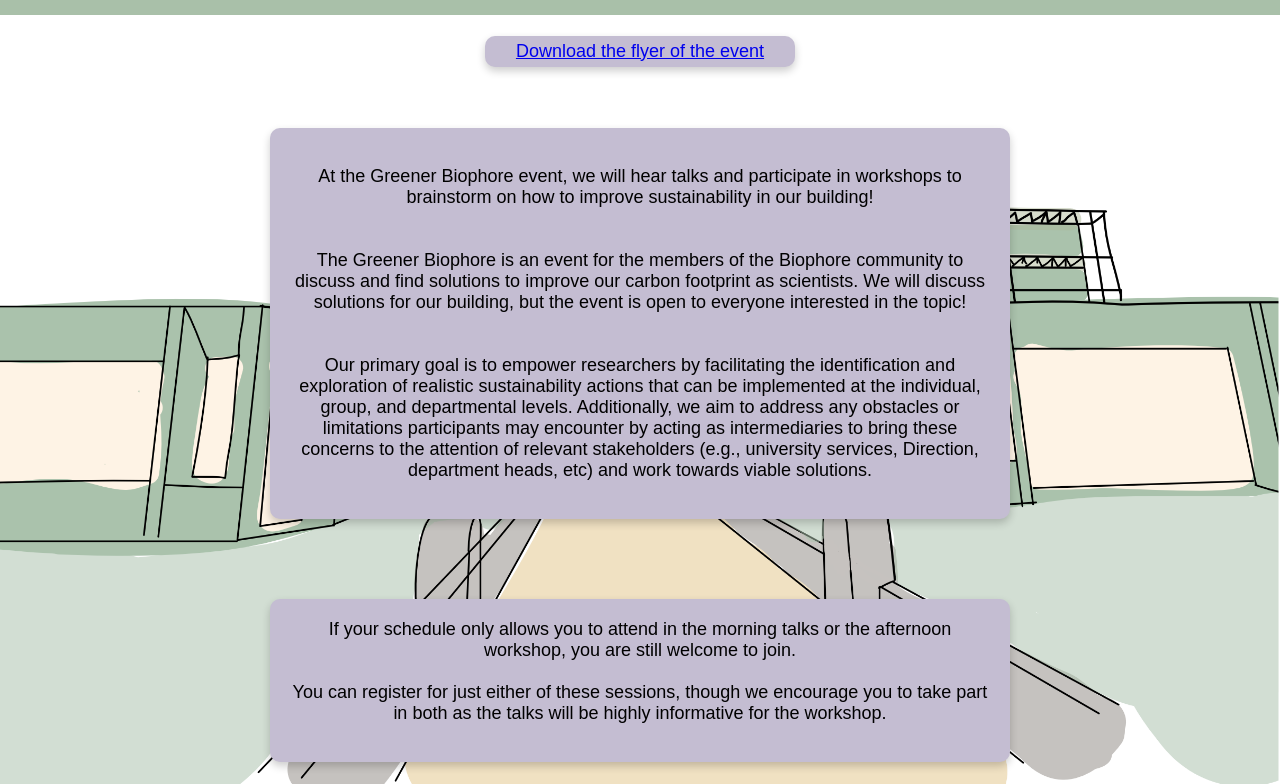
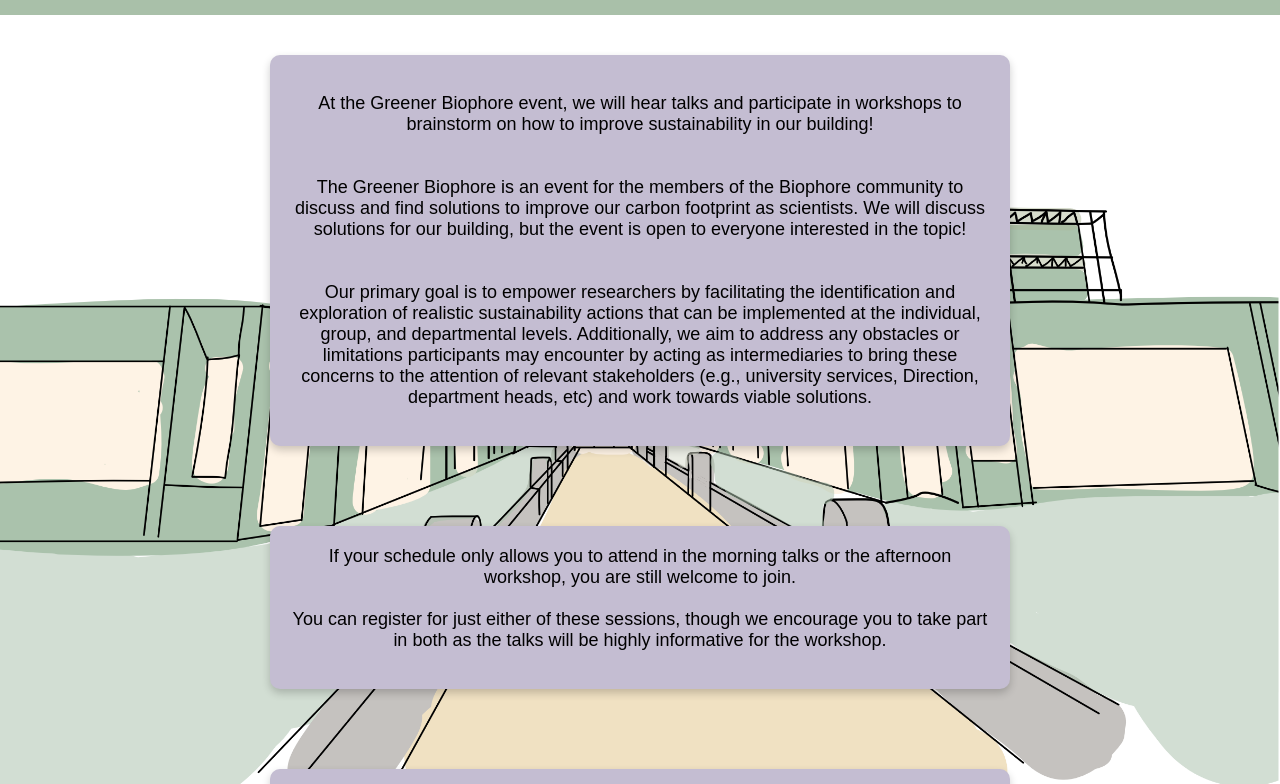
Before and after one commit to eshtel/Greener-Biophore, a plain HTML site: page info.html in a window 1280 px wide. Shown: the part 316-1100 px from the top of the page. Drawn offline with Linux system fonts and the light colour scheme; a web font is replaced by a local one.

Commit message:
Update info.html

```diff
--- a/info.html
+++ b/info.html
@@ -25,11 +25,7 @@
         <p class="small-text">Conversation on sustainable reserach</p>
     </header>
 
-    <main>
-        <div class="flyer-box">
-            <a href="/Users/admin/Documents/GitHub/Greener-Biophore/GreenerBiophore.pdf" download>Download the flyer of the event</a>
-        </div>
-    </main>
+
 
     <main>
         <div class="content-box">
```
